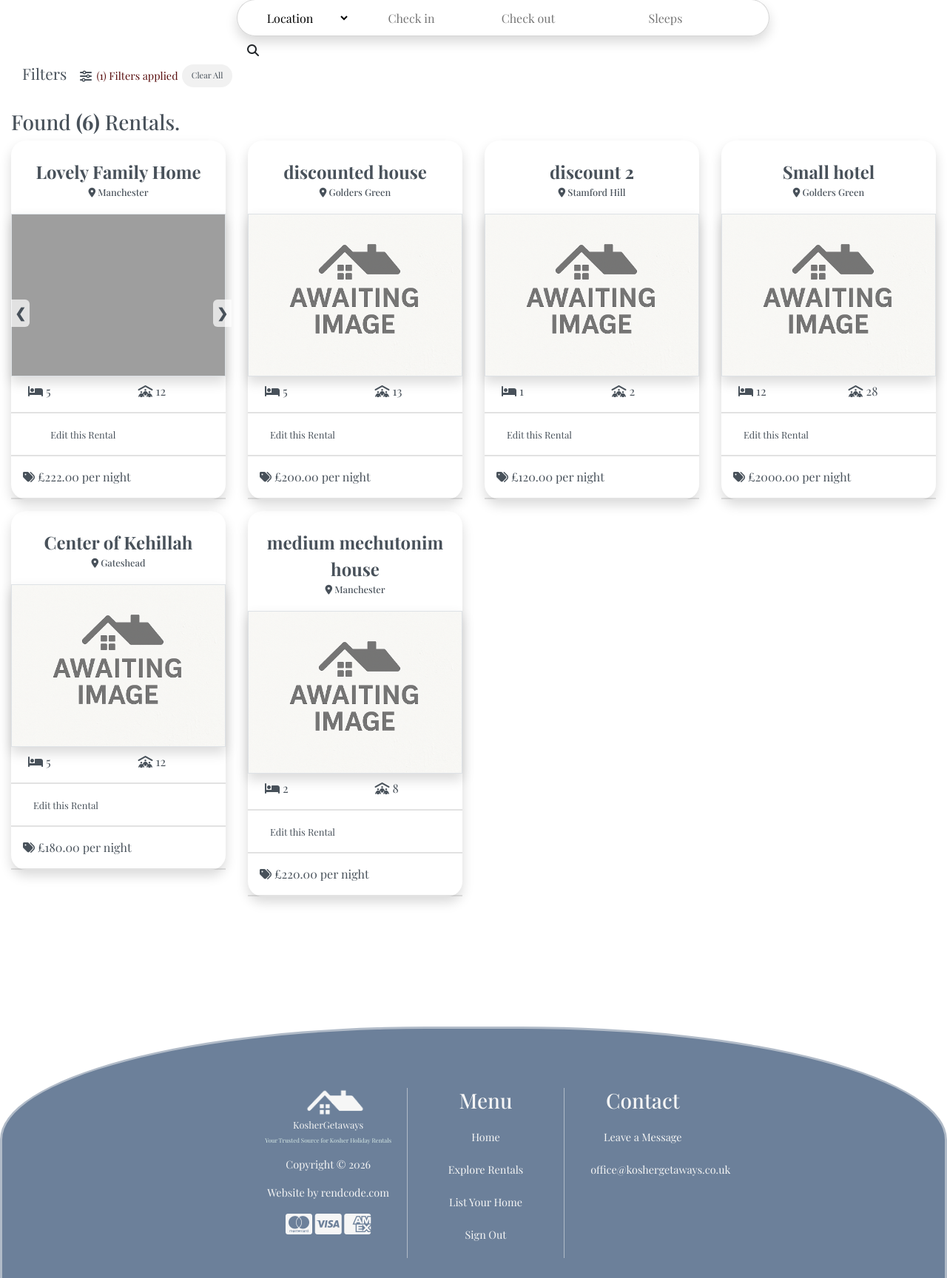
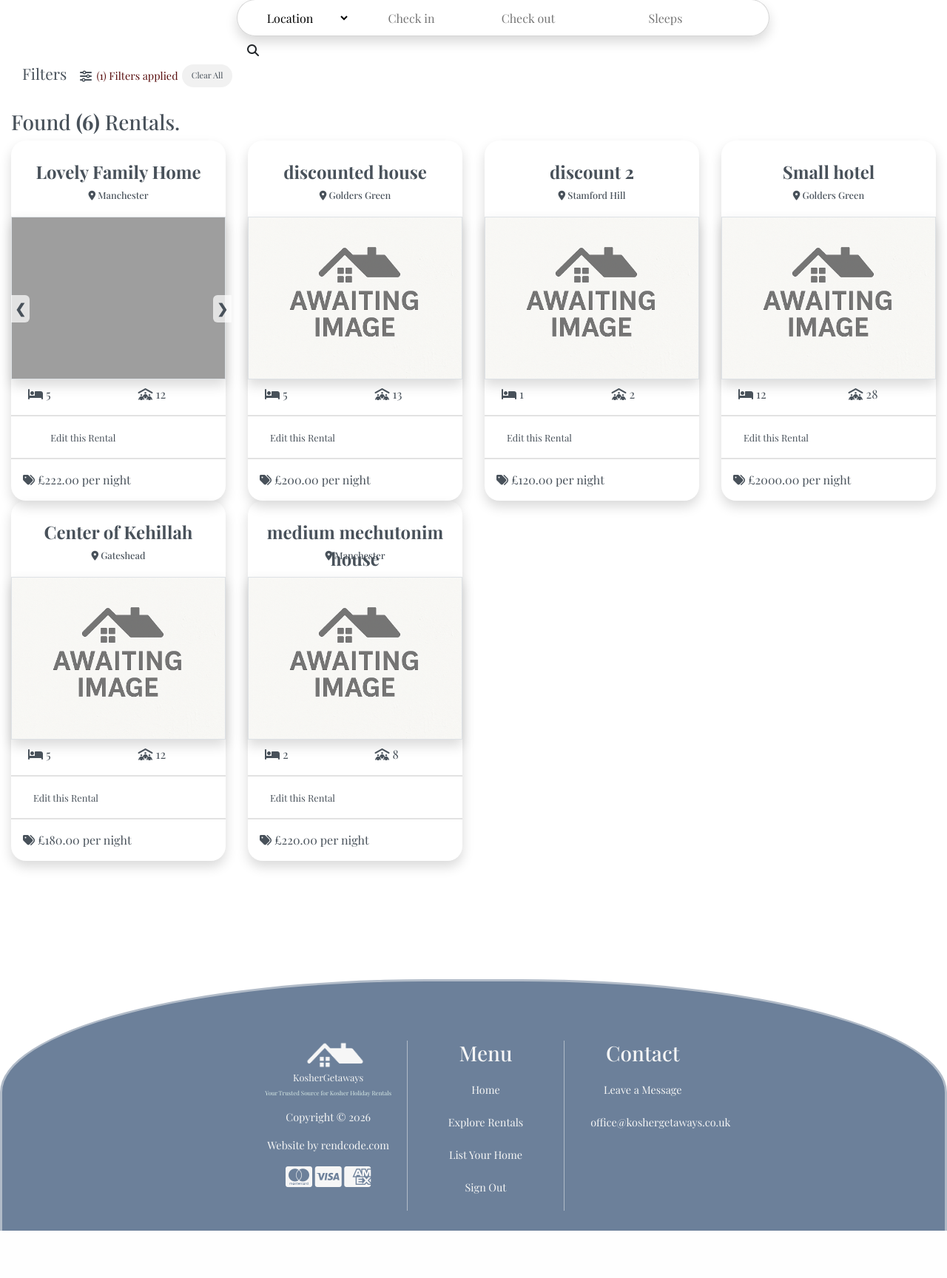
Before and after one commit to e-h-dev/k-getaways, a Django app: a page that uses rentals/templates/rentals/rentals_display.html in a window 1280 px wide. Shown: the part 186-1914 px from the top of the page at 74% size. After the commit the page ends 1850 px from the top, so only its background shows below. Run offline with Django 5.2, Linux system fonts and the light colour scheme; a user stored in the database is signed in; data comes from the database, SQL or seed files in the repository; some libraries are stand-ins or nearby versions; some web fonts are replaced; grey boxes are pictures that could not be loaded.

Commit message:
Update rental display and create dynamic title resize

```diff
--- a/rentals/templates/rentals/rentals_display.html
+++ b/rentals/templates/rentals/rentals_display.html
@@ -170,14 +170,6 @@
                             </div>
                             <hr>
                             {% endif %}
-                            <!-- <div class="row">
-                                <div class="col-1"></div>
-                                <div class="col-10 description ml-3">
-                                    {{ r.description|truncatechars:50 }}
-                                </div>
-                                <div class="col-1"></div>
-                            </div>
-                            <hr> -->
                             <div class="price ml-3">
                                 <i class="fa-solid fa-tags"></i>
                                 {% if r.pricing_type == "daily" %}
@@ -192,7 +184,6 @@
                                 Block Booking only!
                                 {% endif %}
                             </div>
-                            <hr>
                             <!-- rating and review system has been put on hold for moment subject of הלכות לשון הרע -->
                             <!-- <div class="rating">
                         Rating:
@@ -277,6 +268,21 @@
         $('#close-filter-mob').css("display", "none");
     }
 
+    // create dynamic title for each rental to keep overall rental boxes equal sizes
+    const titles = document.querySelectorAll('.rental-header')
+
+    titles.forEach(title => {
+        const charCount = title.textContent.length;
+
+    if (charCount > 35) {
+            title.style.fontSize = '1.2rem';
+            } else if (charCount > 25) {
+                title.style.fontSize = '1.3rem';
+            } else {
+                title.style.fontSize = '1.5rem';
+            }
+        });
+
 
     // price filtering and display
 
--- a/static/css/base.css
+++ b/static/css/base.css
@@ -979,6 +979,13 @@ thead{
   color:var(--main-text-color);
   font-family: var(--main-font);
   text-align: justify;
+}
+
+/* add height to price line on display */
+
+.rental-header,
+.price{
+  height:40px;
 }
 
 .filter-content{
```
